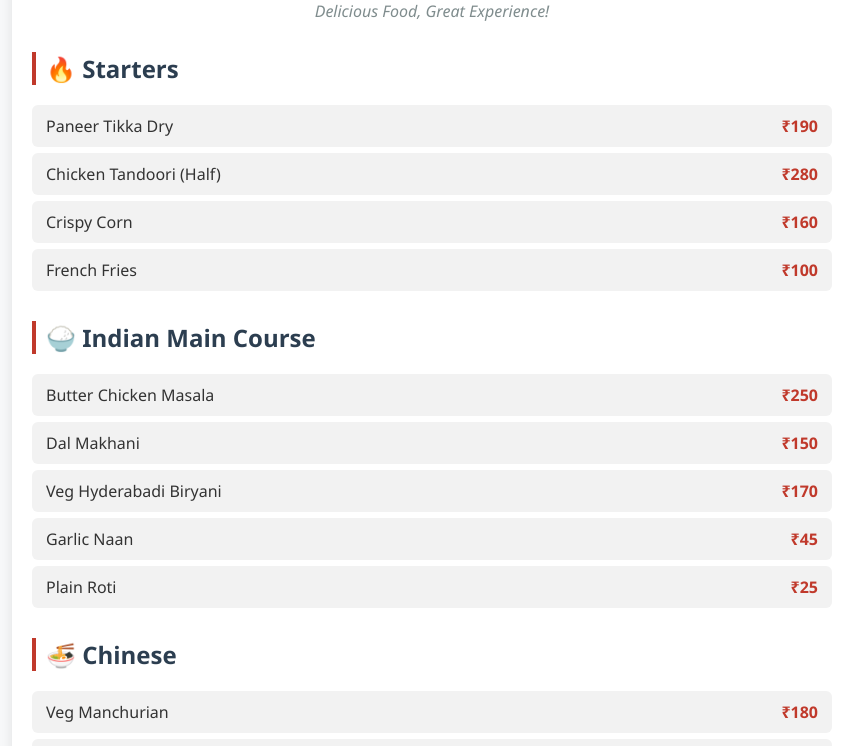
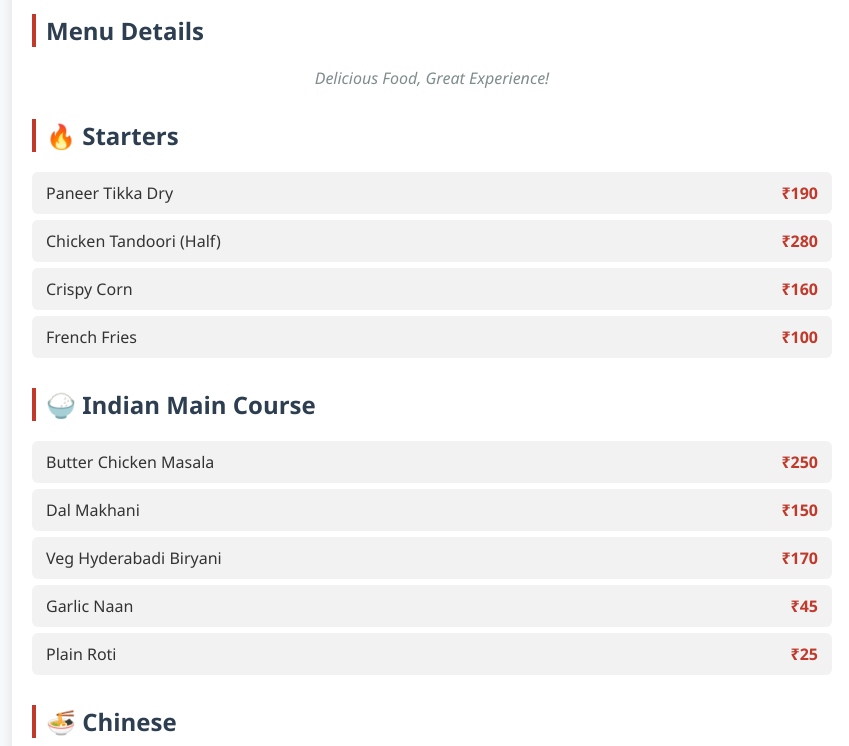
Before and after one commit to SaikumarBandigi/BHEEMA-S-RESTAURANT, a plain HTML site: page index.html in a window 1280 px wide. Shown: the part 120-866 px from the top of the page, without its empty margins (208-1057 px from the left). Drawn offline with Linux system fonts and the light colour scheme.

Commit message:
second commit

```diff
--- a/index.html
+++ b/index.html
@@ -81,6 +81,7 @@
 <body>
     <div class="menu-container">
         <h1>BHEEMA's MADHURA RESTAURANT</h1>
+        <h2>Menu Details</h2>
         <p class="tagline">Delicious Food, Great Experience!</p>
 
         <h2>🔥 Starters</h2>
```
